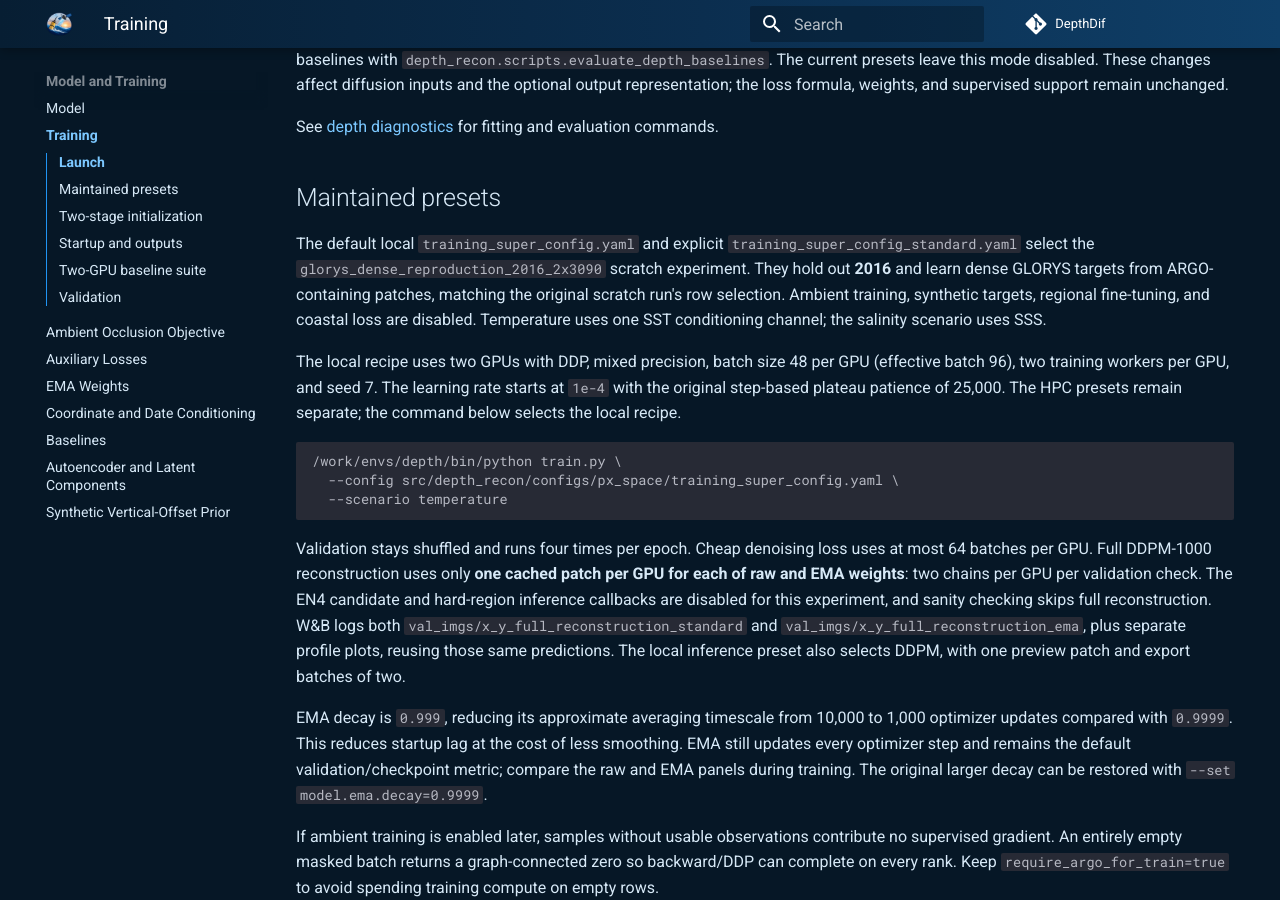
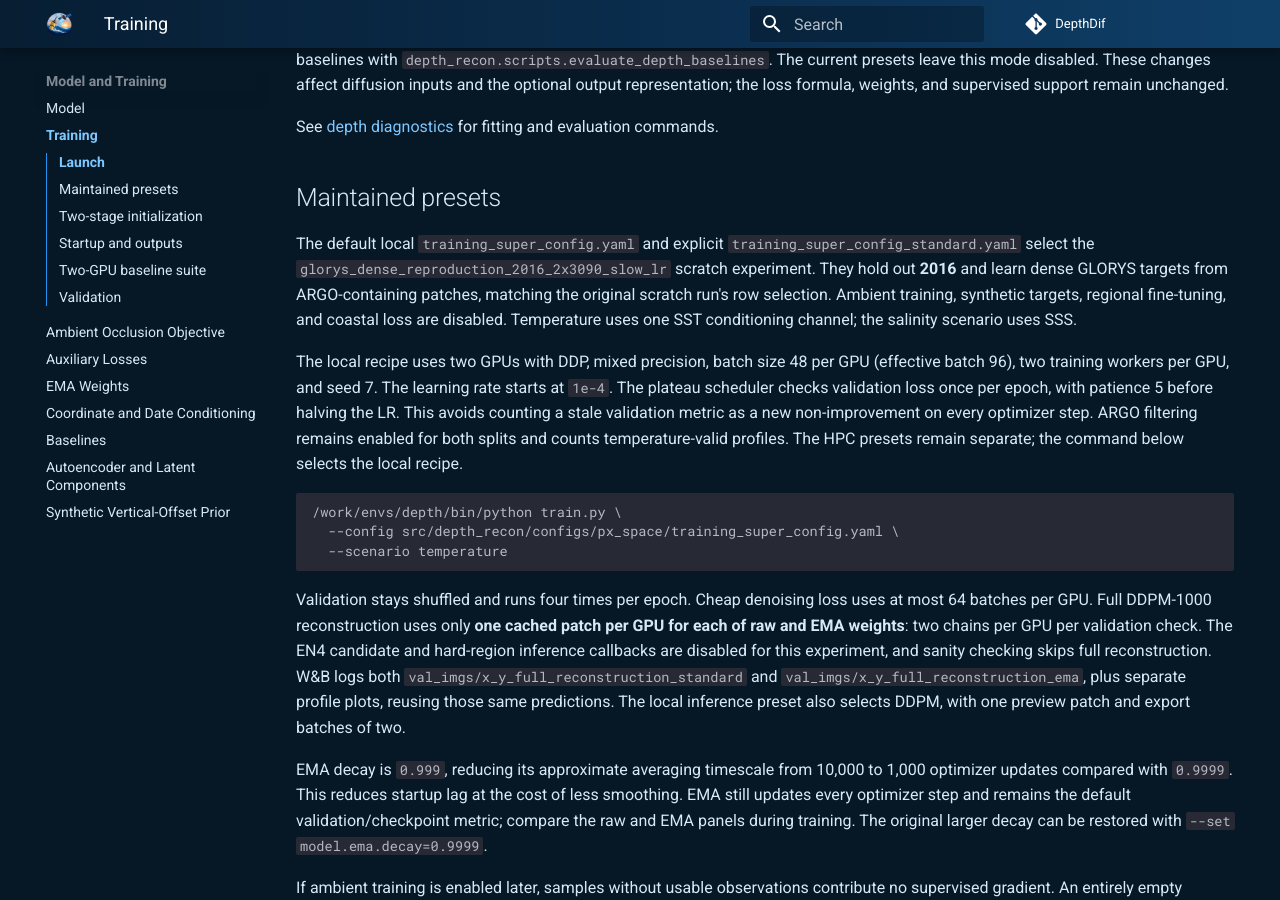
Before and after one commit to simon-donike/DepthDif, an MkDocs documentation site: the page built from docs/training.md, in a window 1280 px wide and 900 px high, scrolled down 681 px. Built offline with MkDocs 1.6.1 and Material for MkDocs 9.7.7, drawn with Linux system fonts in a browser that asks for light colours; comment, search, counter and statistics services are not loaded.

Commit message:
Check plateau learning-rate scheduling once per epoch

````diff
--- a/docs/training.md
+++ b/docs/training.md
@@ -40,7 +40,7 @@ See [depth diagnostics](depth-diagnostics.md) for fitting and evaluation command
 
 The default local `training_super_config.yaml` and explicit
 `training_super_config_standard.yaml` select the
-`glorys_dense_reproduction_2016_2x3090` scratch experiment. They hold out **2016**
+`glorys_dense_reproduction_2016_2x3090_slow_lr` scratch experiment. They hold out **2016**
 and learn dense GLORYS targets from ARGO-containing patches, matching the original
 scratch run's row selection. Ambient training, synthetic targets, regional
 fine-tuning, and coastal loss are disabled. Temperature uses one SST conditioning
@@ -48,7 +48,10 @@ channel; the salinity scenario uses SSS.
 
 The local recipe uses two GPUs with DDP, mixed precision, batch size 48 per GPU
 (effective batch 96), two training workers per GPU, and seed 7. The learning rate
-starts at `1e-4` with the original step-based plateau patience of 25,000.
+starts at `1e-4`. The plateau scheduler checks validation loss once per epoch,
+with patience 5 before halving the LR. This avoids counting a stale validation
+metric as a new non-improvement on every optimizer step. ARGO filtering remains
+enabled for both splits and counts temperature-valid profiles.
 The HPC presets remain separate; the command below selects the local recipe.
 
 ```bash
--- a/src/depth_recon/configs/px_space/training_super_config.yaml
+++ b/src/depth_recon/configs/px_space/training_super_config.yaml
@@ -372,7 +372,7 @@ training:  # optimizer, trainer, and logging
     offline: false  # use online W&B logging for the standard preset
     project: DepthDif_Simon  # W&B project
     entity: esa-phi-lab  # W&B entity
-    run_name: glorys_dense_reproduction_2016_2x3090  # local scratch experiment
+    run_name: glorys_dense_reproduction_2016_2x3090_slow_lr  # fresh scratch experiment
     run_id: null  # optional stable W&B id for resumable suite tasks
     resume: null  # null starts normally; suite uses allow
     group: null  # optional W&B run group
@@ -406,10 +406,10 @@ training:  # optimizer, trainer, and logging
     reduce_on_plateau:  # plateau LR scheduler
       enabled: true  # enable plateau schedule
       monitor: val/loss_ckpt  # monitored metric
-      interval: step  # scheduler interval unit
+      interval: epoch  # check validation loss once per epoch, not on stale metrics each step
       mode: min  # optimize lower metric
       factor: 0.5  # LR decay factor
-      patience: 25000  # optimizer-step patience from the original scratch recipe
+      patience: 5  # tolerate five non-improving epochs before halving LR
       threshold: 0.0001  # improvement threshold
       threshold_mode: rel  # threshold mode
       cooldown: 0  # cooldown intervals
--- a/src/depth_recon/configs/px_space/training_super_config_standard.yaml
+++ b/src/depth_recon/configs/px_space/training_super_config_standard.yaml
@@ -372,7 +372,7 @@ training:  # optimizer, trainer, and logging
     offline: false  # use online W&B logging for the standard preset
     project: DepthDif_Simon  # W&B project
     entity: esa-phi-lab  # W&B entity
-    run_name: glorys_dense_reproduction_2016_2x3090  # local scratch experiment
+    run_name: glorys_dense_reproduction_2016_2x3090_slow_lr  # fresh scratch experiment
     run_id: null  # optional stable W&B id for resumable suite tasks
     resume: null  # null starts normally; suite uses allow
     group: null  # optional W&B run group
@@ -406,10 +406,10 @@ training:  # optimizer, trainer, and logging
     reduce_on_plateau:  # plateau LR scheduler
       enabled: true  # enable plateau schedule
       monitor: val/loss_ckpt  # monitored metric
-      interval: step  # scheduler interval unit
+      interval: epoch  # check validation loss once per epoch, not on stale metrics each step
       mode: min  # optimize lower metric
       factor: 0.5  # LR decay factor
-      patience: 25000  # optimizer-step patience from the original scratch recipe
+      patience: 5  # tolerate five non-improving epochs before halving LR
       threshold: 0.0001  # improvement threshold
       threshold_mode: rel  # threshold mode
       cooldown: 0  # cooldown intervals
````
